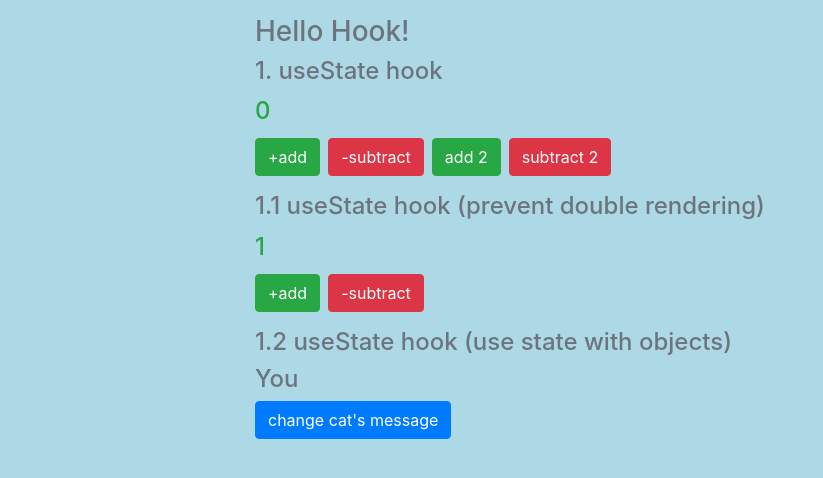
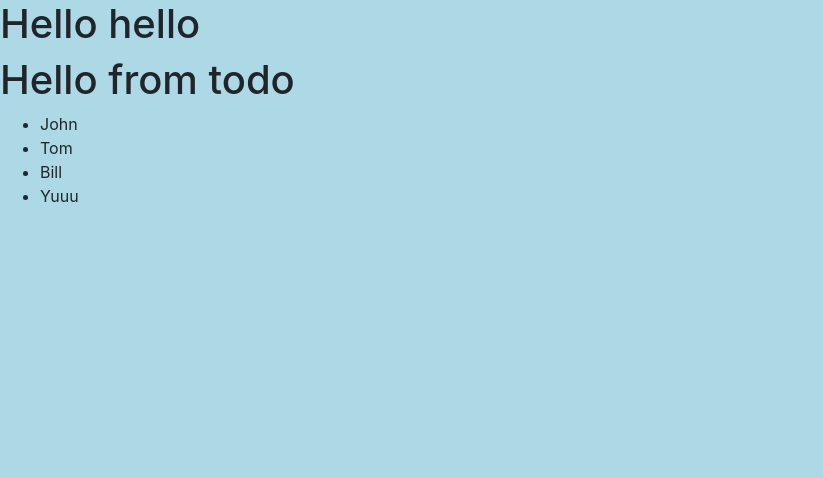
Before and after one commit to kleimenov/React-hooks, a React (Create React App) app: page / in a window 1280 px wide. Shown: the top 478 px of the page, without its empty margins (0-823 px from the left). Built offline with nearby package versions, Linux system fonts and the light colour scheme.

Commit message:
add simple dynamic list

```diff
--- a/src/App.js
+++ b/src/App.js
@@ -1,19 +1,42 @@
 import React from "react";
-import State from "./Components/State";
-import StateII from "./Components/StateII";
-import StateIII from "./Components/StateIII";
+import ListToDo from "./dynamicList/listToDo";
 
 function App() {
+
+  const toDoList = [
+    {
+        id: 1,
+        task: 'Buy bread',
+        time: '30 min',
+        subTasks: ['wash the dishes', 'clean floor', 'feed the cat'],
+        name: 'John'
+    },
+    {
+        id: 2,
+        task: 'Buy bread',
+        time: '40 min',
+        subTasks: ['wash the dishes', 'clean floor', 'feed the cat'],
+        name: 'Tom'
+    },
+    {
+        id: 3,
+        task: 'Buy bread',
+        time: '40 min',
+        subTasks: ['wash the dishes', 'clean floor', 'feed the cat'],
+        name: 'Bill'
+    },
+    {
+        id: 4,
+        task: 'Buy bread',
+        time: '40 min',
+        subTasks: ['wash the dishes', 'clean floor', 'feed the cat'],
+        name: 'Yuuu'
+    }
+]
   return (
     <div className="App">
-      <div className="container">
-        <h3 className="text-secondary">Hello Hook!</h3>
-        <ul className="list-unstyled text-secondary">
-          <State />
-          <StateII />
-          <StateIII />
-        </ul>
-      </div>
+      <h1>Hello hello</h1>
+      <ListToDo listOfTasks={toDoList} />
     </div>
   );
 }
--- /dev/null
+++ b/src/dynamicList/listToDo.js
@@ -0,0 +1,31 @@
+import React,  { useState, useEffect, useCallback } from 'react';
+import ToDos from './toDo';
+
+const ListToDo = ({listOfTasks}) => {
+
+
+    const [listToDo, setListToDo] = useState([]);
+
+    console.log(listOfTasks)
+
+    useEffect(()=>{
+        setListToDo(listOfTasks)
+    },[])
+
+
+    console.log(listToDo)
+    return(
+        <div>
+            <h1>Hello from todo</h1>
+            <ul>
+                {
+                listToDo.map(item => (
+                    <ToDos key={item.id} todoItem={item.name} />
+                ))
+                }
+            </ul>
+        </div>
+    )
+}
+
+export default ListToDo;
--- /dev/null
+++ b/src/dynamicList/toDo.js
@@ -0,0 +1,10 @@
+import React from 'react';
+
+const ToDos = ({todoItem}) => {
+    console.log(todoItem)
+    return (
+        <li>{todoItem}</li>
+    )
+}
+
+export default ToDos;
```
Also changed, not shown: src/AppTest.js (added, +31 -0 lines), src/Components/Counter.js (added, +57 -0 lines).
